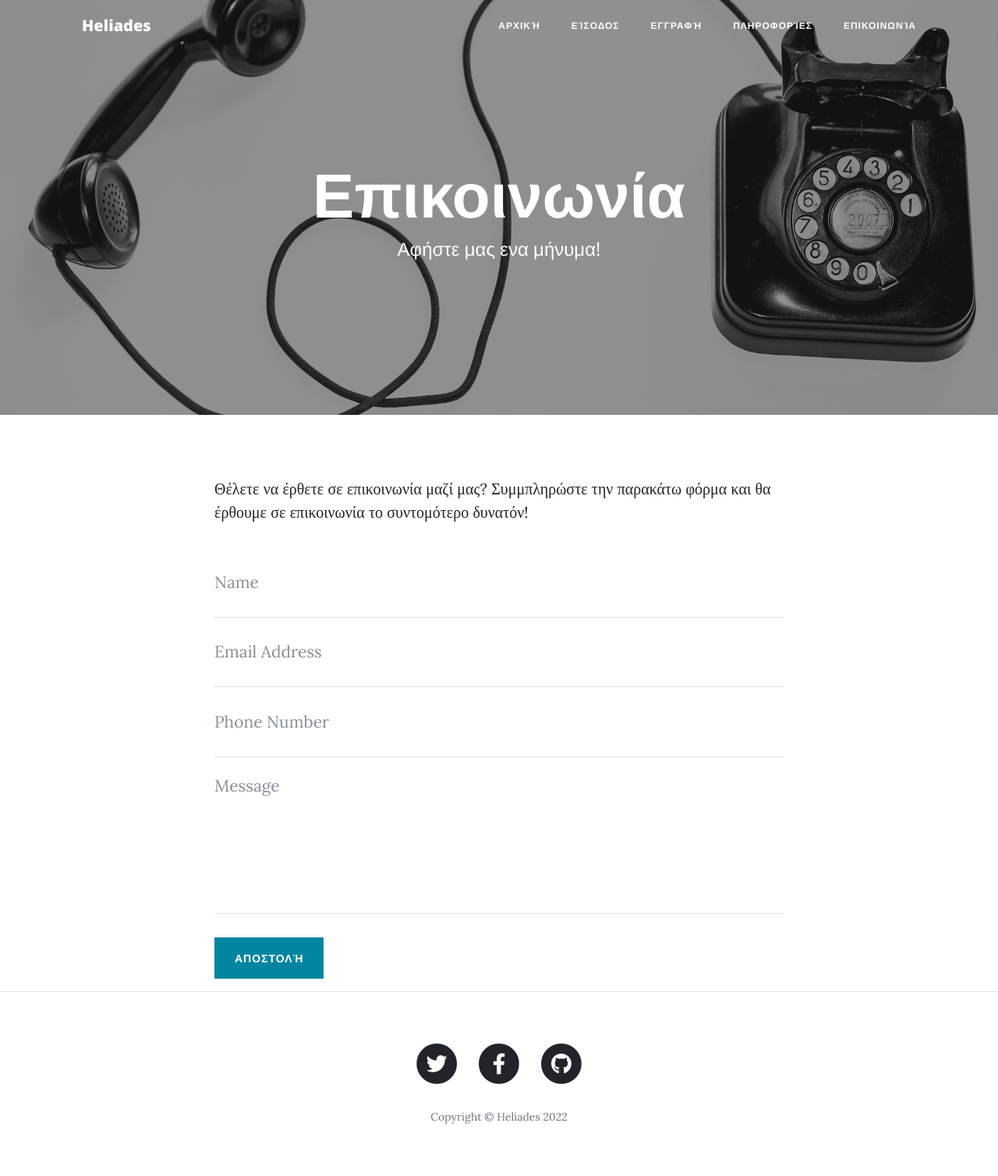
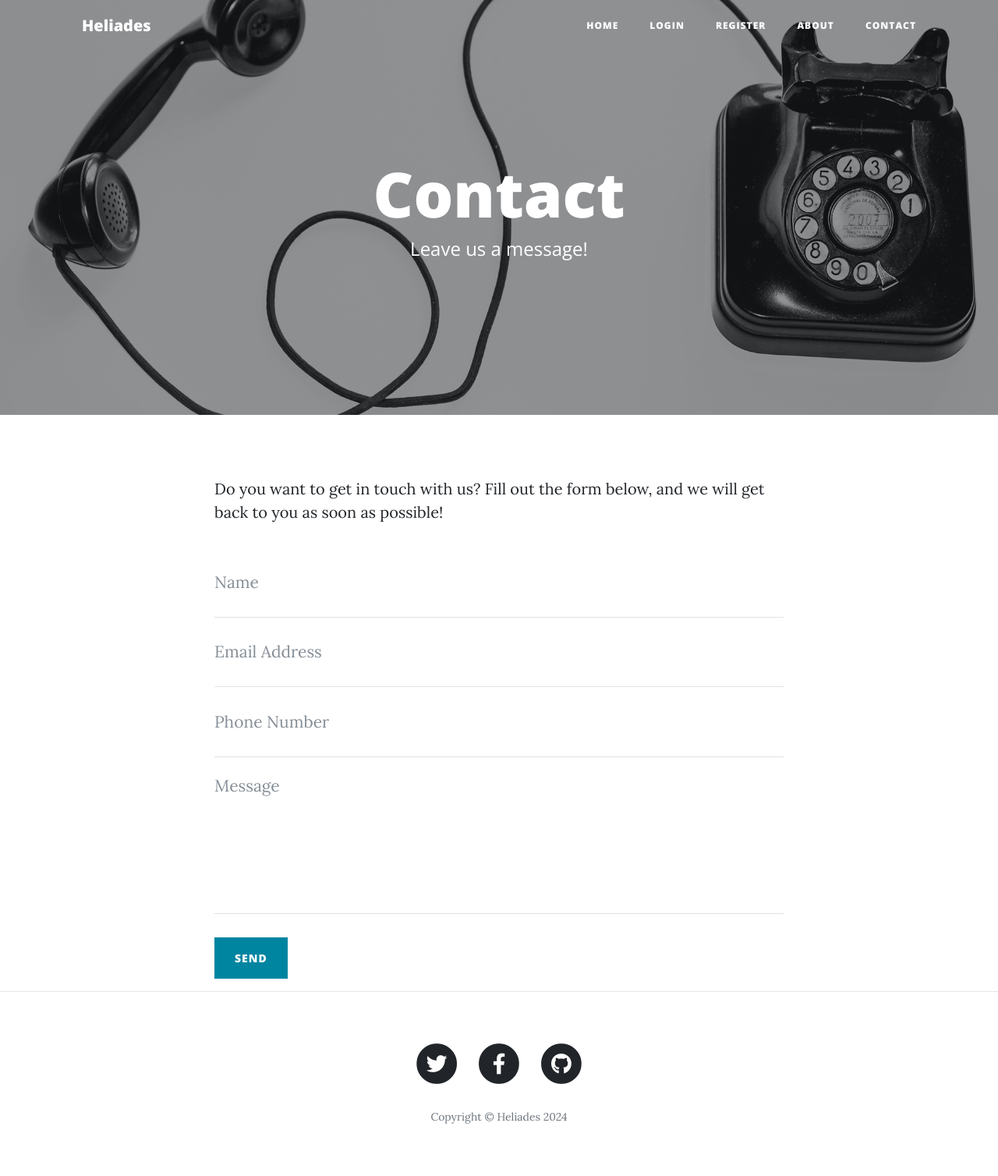
Before and after one commit to vasilisalmpanis/Python-Company-Blog, a Flask app: page /contact in a window 1280 px wide. Shown: the whole page at 78% size. Run offline with Flask 2, Linux system fonts and the light colour scheme; some libraries are stand-ins or nearby versions.

Commit message:
changed to english

```diff
--- a/templates/contact.html
+++ b/templates/contact.html
@@ -7,8 +7,8 @@
       <div class="row">
         <div class="col-lg-8 col-md-10 mx-auto">
           <div class="page-heading">
-            <h1>Επικοινωνία</h1>
-            <span class="subheading">Αφήστε μας ενα μήνυμα!</span>
+            <h1>Contact</h1>
+            <span class="subheading">Leave us a message!</span>
           </div>
         </div>
       </div>
@@ -19,42 +19,42 @@
   <div class="container">
     <div class="row">
       <div class="col-lg-8 col-md-10 mx-auto">
-        <p>Θέλετε να έρθετε σε επικοινωνία μαζί μας? Συμμπληρώστε την παρακάτω φόρμα και θα έρθουμε σε επικοινωνία το συντομότερο δυνατόν!</p>
+        <p>Do you want to get in touch with us? Fill out the form below, and we will get back to you as soon as possible!</p>
         <!-- Contact Form - Enter your email address on line 19 of the mail/contact_me.php file to make this form work. -->
         <!-- WARNING: Some web hosts do not allow emails to be sent through forms to common mail hosts like Gmail or Yahoo. It's recommended that you use a private domain email address! -->
         <!-- To use the contact form, your site must be on a live web host with PHP! The form will not work locally! -->
         <form name="sentMessage" id="contactForm" novalidate>
           <div class="control-group">
             <div class="form-group floating-label-form-group controls">
-              <label>Όνομα</label>
+              <label>Name</label>
               <input type="text" class="form-control" placeholder="Name" id="name" required data-validation-required-message="Please enter your name.">
               <p class="help-block text-danger"></p>
             </div>
           </div>
           <div class="control-group">
             <div class="form-group floating-label-form-group controls">
-              <label>Διεύθυνση Email</label>
+              <label>Email Address</label>
               <input type="email" class="form-control" placeholder="Email Address" id="email" required data-validation-required-message="Please enter your email address.">
               <p class="help-block text-danger"></p>
             </div>
           </div>
           <div class="control-group">
             <div class="form-group col-xs-12 floating-label-form-group controls">
-              <label>Τηλέφωνο</label>
+              <label>Phone Number</label>
               <input type="tel" class="form-control" placeholder="Phone Number" id="phone" required data-validation-required-message="Please enter your phone number.">
               <p class="help-block text-danger"></p>
             </div>
           </div>
           <div class="control-group">
             <div class="form-group floating-label-form-group controls">
-              <label>Μήνυμα</label>
+              <label>Message</label>
               <textarea rows="5" class="form-control" placeholder="Message" id="message" required data-validation-required-message="Please enter a message."></textarea>
               <p class="help-block text-danger"></p>
             </div>
           </div>
           <br>
           <div id="success"></div>
-          <button type="submit" class="btn btn-primary" id="sendMessageButton">Αποστολή</button>
+          <button type="submit" class="btn btn-primary" id="sendMessageButton">Send</button>
         </form>
       </div>
     </div>
--- a/templates/footer.html
+++ b/templates/footer.html
@@ -29,7 +29,7 @@
             </a>
           </li>
         </ul>
-          <p class="copyright text-muted">Copyright &copy; Heliades 2022</p>
+        <p class="copyright text-muted">Copyright &copy; Heliades 2024</p>
       </div>
     </div>
   </div>
--- a/templates/header.html
+++ b/templates/header.html
@@ -36,25 +36,25 @@
       <div class="collapse navbar-collapse" id="navbarResponsive">
         <ul class="navbar-nav ml-auto">
           <li class="nav-item">
-            <a class="nav-link" href="{{ url_for('get_all_posts') }}">Αρχική</a>
+            <a class="nav-link" href="{{ url_for('get_all_posts') }}">Home</a>
           </li>
           {% if not current_user.is_authenticated: %}
           <li class="nav-item">
-            <a class="nav-link" href="{{ url_for('login') }}">Είσοδος</a>
+            <a class="nav-link" href="{{ url_for('login') }}">Login</a>
           </li>
           <li class="nav-item">
-            <a class="nav-link" href="{{ url_for('register') }}">Εγγραφή</a>
+            <a class="nav-link" href="{{ url_for('register') }}">Register</a>
           </li>
           {% else: %}
           <li class="nav-item">
-            <a class="nav-link" href="{{ url_for('logout') }}">Αποσύνδεση</a>
+            <a class="nav-link" href="{{ url_for('logout') }}">Logout</a>
           </li>
           {% endif %}
           <li class="nav-item">
-            <a class="nav-link" href="{{ url_for('about') }}">Πληροφορίες</a>
+            <a class="nav-link" href="{{ url_for('about') }}">About</a>
           </li>
           <li class="nav-item">
-            <a class="nav-link" href="{{ url_for('contact') }}">Επικοινωνία</a>
+            <a class="nav-link" href="{{ url_for('contact') }}">Contact</a>
           </li>
         </ul>
       </div>
--- a/templates/login.html
+++ b/templates/login.html
@@ -11,8 +11,8 @@
       <div class="row">
         <div class="col-lg-8 col-md-10 mx-auto">
           <div class="page-heading">
-            <h1>Είσοδος</h1>
-            <span class="subheading">Καλωσήρθατε</span>
+            <h1>Login</h1>
+            <span class="subheading">Welcome</span>
           </div>
         </div>
       </div>
@@ -21,7 +21,6 @@
 
   <div class="container">
     <div class="row">
-
       <div class="col-lg-8 col-md-10 mx-auto content">
       {% with messages = get_flashed_messages() %}
         {% if messages %}
@@ -35,6 +34,5 @@
     </div>
   </div>
 
-
 {% include "footer.html" %}
 {% endblock %}
--- a/templates/make-post.html
+++ b/templates/make-post.html
@@ -10,12 +10,12 @@
       <div class="row">
         <div class="col-lg-8 col-md-10 mx-auto">
           <div class="page-heading">
-            {% if is_edit: %}
+            {% if is_edit %}
             <h1>Edit Post</h1>
-            {% else: %}
+            {% else %}
             <h1>New Post</h1>
             {% endif %}
-            <span class="subheading">Γράψε εδώ το νέο ποστ σου</span>
+            <span class="subheading">Write your new post here</span>
           </div>
         </div>
       </div>
```
Also changed, not shown: templates/about.html (+5 -5 lines), templates/index.html (+3 -4 lines). Lines whose indentation alone changed are shown as unchanged.
